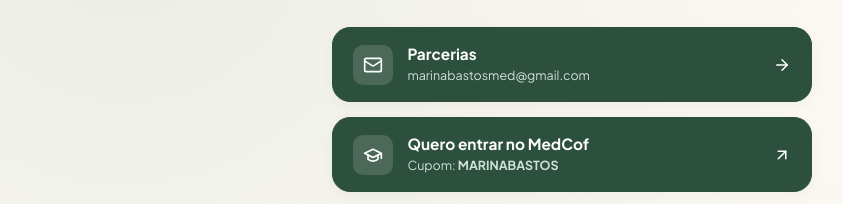
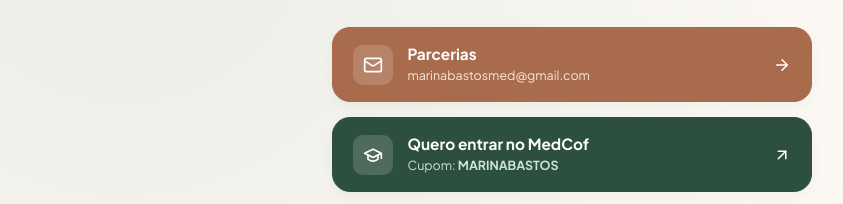
Before and after one commit to marinacbbastos/medicina, a plain HTML site: page links.html in a window 1280 px wide. Shown: the part 279-483 px from the top of the page, without its empty margins (68-911 px from the left). Drawn offline with nearby package versions, Linux system fonts and the light colour scheme.

Commit message:
Aplica cor bege/terracota da paleta ao botao Parcerias no Linktree

```diff
--- a/links.html
+++ b/links.html
@@ -13,7 +13,7 @@
   <link rel="preconnect" href="https://fonts.gstatic.com" crossorigin>
   <link href="https://fonts.googleapis.com/css2?family=Cormorant+Garamond:ital,wght@0,600;0,700;1,500&family=Plus+Jakarta+Sans:wght@400;500;600;700&display=swap" rel="stylesheet">
 
-  <link rel="stylesheet" href="styles.css" />
+  <link rel="stylesheet" href="styles.css?v=20261120a" />
   <style>
     .linktree-page {
       min-height: 100vh;
@@ -119,6 +119,17 @@
       border-color: var(--accent-primary-hover);
     }
 
+    .link-pill-terracotta {
+      background-color: var(--accent-bronze);
+      border-color: var(--accent-bronze);
+      color: #FFFFFF;
+    }
+
+    .link-pill-terracotta:hover {
+      background-color: #8E583D;
+      border-color: #8E583D;
+    }
+
     .link-pill-left {
       display: flex;
       align-items: center;
@@ -138,8 +149,9 @@
       flex-shrink: 0;
     }
 
-    .link-pill-featured .link-icon-box {
-      background-color: rgba(255, 255, 255, 0.14);
+    .link-pill-featured .link-icon-box,
+    .link-pill-terracotta .link-icon-box {
+      background-color: rgba(255, 255, 255, 0.16);
       color: #FFFFFF;
     }
 
@@ -164,13 +176,18 @@
       color: #CFE0D8;
     }
 
+    .link-pill-terracotta .link-caption {
+      color: #F6E7DE;
+    }
+
     .link-arrow {
       color: var(--text-muted);
       flex-shrink: 0;
       transition: transform 0.2s ease;
     }
 
-    .link-pill-featured .link-arrow {
+    .link-pill-featured .link-arrow,
+    .link-pill-terracotta .link-arrow {
       color: #FFFFFF;
     }
 
@@ -211,8 +228,8 @@
       <!-- Lista de Links (Todos exceto Instagram) -->
       <nav class="links-stack" aria-label="Links de Marina Bastos">
 
-        <!-- 1. Parcerias (Primeiro Retângulo Verde no Topo) -->
-        <a href="mailto:marinabastosmed@gmail.com" class="link-pill link-pill-featured">
+        <!-- 1. Parcerias (Primeiro Retângulo em Terracota no Topo) -->
+        <a href="mailto:marinabastosmed@gmail.com" class="link-pill link-pill-terracotta">
           <div class="link-pill-left">
             <span class="link-icon-box" aria-hidden="true">
               <svg width="20" height="20" viewBox="0 0 24 24" fill="none" stroke="currentColor" stroke-width="2" stroke-linecap="round" stroke-linejoin="round"><rect width="20" height="16" x="2" y="4" rx="2"/><path d="m22 7-8.97 5.7a1.94 1.94 0 0 1-2.06 0L2 7"/></svg>
```
